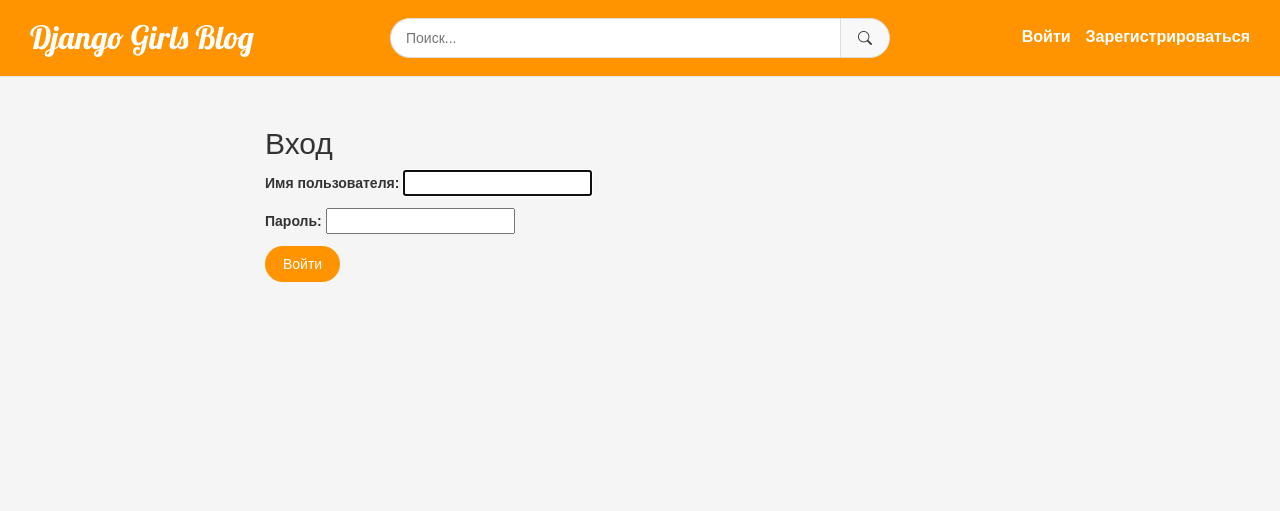
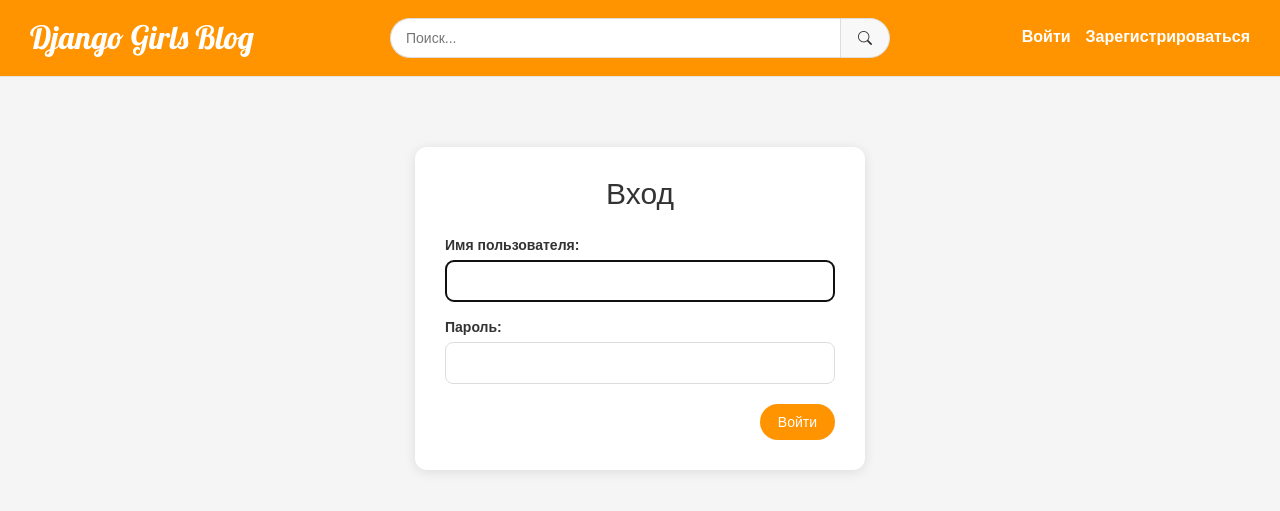
Before and after one commit to angelshear/my-first-blog, a Django app: a page that uses blog/templates/registration/login.html in a window 1280 px wide. Shown: the top 511 px of the page. Run offline with Django 5.2, Linux system fonts and the light colour scheme; some libraries are stand-ins or nearby versions.

```diff
--- a/blog/static/css/blog.css
+++ b/blog/static/css/blog.css
@@ -1670,3 +1670,78 @@ body {
 
     background: #f2f2f2;
 }
+
+/* =========================
+     АВТОРИЗАЦИЯ
+========================= */
+
+.auth-container {
+
+    display: flex;
+
+    justify-content: center;
+
+    margin-top: 40px;
+}
+
+.auth-card {
+
+    width: 100%;
+
+    max-width: 450px;
+
+    background: white;
+
+    padding: 30px;
+
+    border-radius: 12px;
+
+    box-shadow: 0 2px 12px rgba(0,0,0,.1);
+}
+
+.auth-title {
+
+    text-align: center;
+
+    margin-top: 0;
+
+    margin-bottom: 25px;
+}
+
+/* Поля формы */
+
+.auth-form p {
+
+    margin-bottom: 15px;
+}
+
+.auth-form label {
+
+    display: block;
+
+    margin-bottom: 5px;
+
+    font-weight: 600;
+}
+
+.auth-form input {
+
+    width: 100%;
+
+    padding: 10px 12px;
+
+    border: 1px solid #ddd;
+
+    border-radius: 8px;
+}
+
+/* Кнопка справа */
+
+.auth-actions {
+
+    display: flex;
+
+    justify-content: flex-end;
+
+    margin-top: 20px;
+}
--- a/blog/templates/registration/login.html
+++ b/blog/templates/registration/login.html
@@ -2,13 +2,21 @@
 
 {% block content %}
 
-    <h2>Вход</h2>
+<div class="auth-container">
 
-    <form method="post">
+    <div class="auth-card">
+
+        <h2 class="auth-title">
+            Вход
+        </h2>
+
+        <form method="post" class="auth-form">
 
             {% csrf_token %}
 
             {{ form.as_p }}
+
+            <div class="auth-actions">
 
                 <button type="submit"
                         class="action-btn">
@@ -17,6 +25,12 @@
 
                 </button>
 
+            </div>
+
         </form>
 
+    </div>
+
+</div>
+
 {% endblock %}
```
Lines whose indentation alone changed are shown as unchanged.
